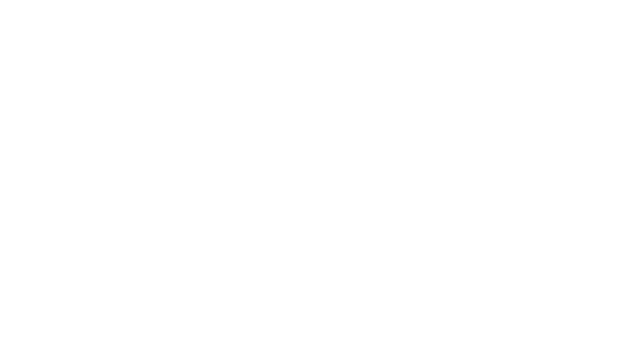
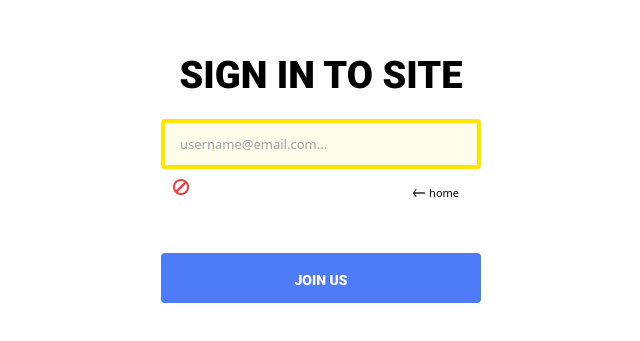
Before and after one commit to bavuchoko/web_front, a React (Create React App) app: page /login in a window 1280 px wide. Before the commit this address had no page. Shown: the part 103-444 px from the top of the page, without its empty margins (319-959 px from the left). Built offline with nearby package versions, Linux system fonts and the light colour scheme.

Commit message:
uninstall redux

```diff
--- a/package.json
+++ b/package.json
@@ -12,7 +12,6 @@
     "react": "^18.2.0",
     "react-beautiful-dnd": "^13.1.1",
     "react-dom": "^18.2.0",
-    "react-redux": "^8.0.5",
     "react-router-dom": "^6.8.2",
     "react-scripts": "5.0.1",
     "redux": "^4.2.1",
--- a/src/components/utils/InputText.js
+++ b/src/components/utils/InputText.js
@@ -5,8 +5,6 @@ import forbidden from "../../assets/icons/forbidden.png"
 import checked from "../../assets/icons/checked.png"
 import { useNavigate } from 'react-router-dom';
 import {noAuhApi} from "../../apis/instance/Instance";
-import {useDispatch} from "react-redux";
-import {loginUser} from "../../store/userSlice";
 
 
 const InputBox = styled.input`
@@ -66,7 +64,6 @@ function InputText(props) {
     const typePassword = (e) => {
         setPassword(e.target.value)
     }
-    const dispatch =useDispatch();
     const focusRef =useRef(null);
     const emailRegEx = /^[A-Za-z0-9]([-_.]?[A-Za-z0-9])*@[A-Za-z0-9]([-_.]?[A-Za-z0-9])*\.[A-Za-z]{2,3}$/;
     const usernameEnter = (e) => {
@@ -110,6 +107,10 @@ function InputText(props) {
         setPassword("");
         setNameInputMode(true);
     }
+    const homeButtonHandler = () => {
+        setPassword("");
+        setNameInputMode(true);
+    }
 
 
     return (
@@ -124,8 +125,8 @@ function InputText(props) {
                                     onChange={typeUsername}
                                     onKeyPress={usernameEnter}
                         />
-                        <button className="w-[90px] float-right " onClick={() => navigate(-1)}>
-                            <img src={leftArrow} className="w-3 h-4 inline-block" /> <span className="text-[11px]">back</span>
+                        <button className="w-[90px] float-right " onClick={homeButtonHandler}>
+                            <img src={leftArrow} className="w-3 h-4 inline-block" /> <span className="text-[11px]">home</span>
                         </button>
                     </div>
                 }
--- a/src/index.js
+++ b/src/index.js
@@ -6,6 +6,7 @@ import reportWebVitals from './reportWebVitals';
 import {BrowserRouter, Route, Routes} from "react-router-dom";
 import MainBody from "./components/main/MainBody";
 import Join from "./components/user/Join";
+import Login from "./components/user/Login";
 import Info from "./components/user/Info";
 import UserHome from "./components/user/User_Home";
 import IaroLayout from "./components/iaro/IaroLayout";
@@ -18,12 +19,12 @@ root.render(
                 <Route index element={<MainBody/>}/>
                 <Route path="user" element={<UserHome/>}>
                     <Route path=":userId" element={<Info/>}/>
-                    <Route path="new" element={<Join/>}/>
-                    <Route path="login" element={<Join/>}/>
                 </Route>
                 <Route path="iaro/*" element={<IaroLayout/>}>
                 </Route>
             </Route>
+            <Route path="join" element={<Join/>}/>
+            <Route path="login" element={<Login/>}/>
         </Routes>
     </BrowserRouter>
 );
```
Also changed, not shown: 1 other file (tests, documents, lock files or other folders).
